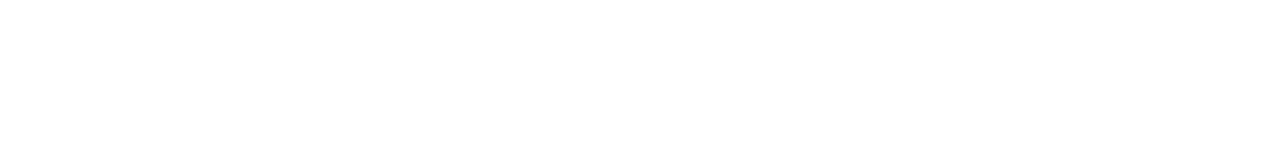
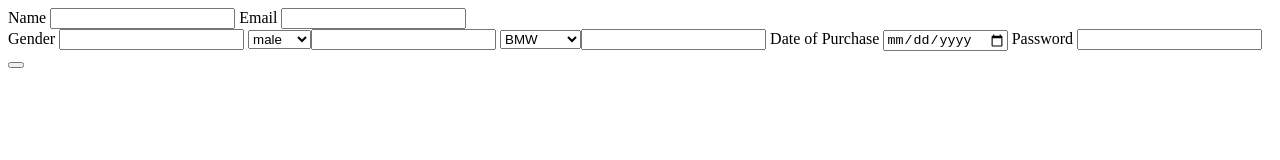
Before and after one commit to acciojob/car-insurance-form-Anjanadipti, a website: page main.html in a window 1280 px wide. Drawn offline with Linux system fonts and the light colour scheme.

Commit message:
created a submission

```diff
--- a/main.html
+++ b/main.html
@@ -7,6 +7,31 @@
 </head>
 
 <body>
+	<form>
+		<label for="name">Name</label>
+		<input type="text" id="name" required>
+		<label for="email">Email</label>
+		<input type="email" id="name" required>
+		<br>
+		<label for="gender" >Gender</label>
+		<input type="radio button" required>
+		<select id="select">
+		<option>male</option>
+		<option>female</option>
+		<label for="cars">Car Brands</label>
+		<input type="dropdown" id="cars">
+		<select id="select">
+		<option>BMW</option>
+		<option>Audi</option>
+		<option>Mercedez</option>
+		<label for="carage">Car Age</label>
+		<input type="number" id="carage" required>
+		<label for="dop">Date of Purchase</label>
+			<input type="date" id="dop" required>
+		<label for="password">Password</label>
+			<input type="password" id="password" required>
+			<button type="submit">
+	</form>
 	<!-- the entire body must be written by student -->
     <script type="text/javascript" src="./script.js">
 </script>
```
